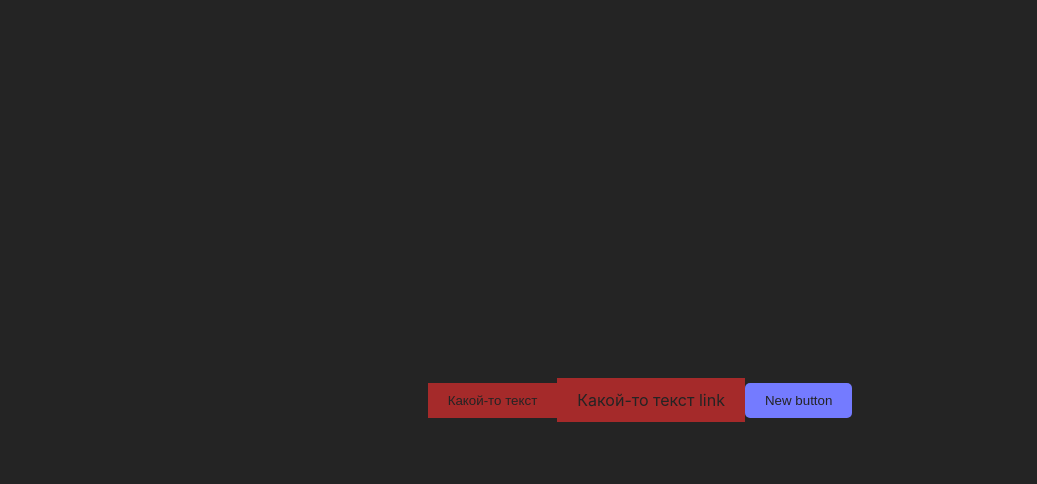
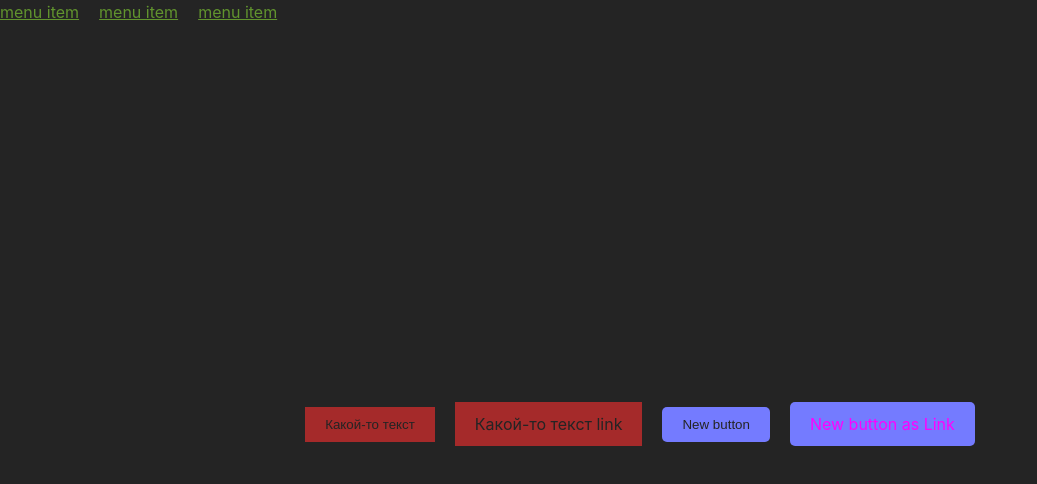
Before and after one commit to Zaitsev-AV/portfolio_2.0, a React (Vite) app: page / in a window 1280 px wide. Shown: the top 484 px of the page, without its empty margins (0-1037 px from the left). Built offline with nearby package versions, Linux system fonts and the light colour scheme.

Commit message:
feat: add globalStyles and theme provider

```diff
--- a/src/App.tsx
+++ b/src/App.tsx
@@ -1,8 +1,16 @@
 import styled from "styled-components";
+import {MyAnimation} from "@/styles/animations/Animations.tsx";
 
 export function App() {
   return (
     <div>
+      <Menu>
+        <ul>
+          <li><a href="">menu item</a></li>
+          <li><a href="">menu item</a></li>
+          <li><a href="">menu item</a></li>
+        </ul>
+      </Menu>
       <Wrapper>
         <StyledBtn>
           Какой-то текст
@@ -11,6 +19,7 @@ export function App() {
           Какой-то текст link
         </StyledBtn>
         <SupperButton>New button</SupperButton>
+        <SupperButton as={Link}>New button as Link</SupperButton>
       </Wrapper>
     </div>
   )
@@ -26,14 +35,60 @@ const StyledBtn = styled.button`
 
   color: #242424;
 `
+
+
+const Link = styled.a`
+  color: magenta;
+  background-color: aqua;
+
+`
+
 const Wrapper = styled.div`
   display: flex;
   height: 100vh;
   justify-content: center;
   align-items: center;
+  gap: 20px;
+
+  & button {
+    cursor: pointer;
+  }
+
+  ${Link} {
+    cursor: zoom-in;
+  }
+  @media screen and (max-width: 800px) {
+    flex-direction: column;
+  }
 `
 
 const SupperButton = styled(StyledBtn)`
   border-radius: 5px;
   background-color: #747bff;
+
+  &:hover {
+    background-color: burlywood;
+  }
+
+  &:last-child:hover {
+    background-color: chartreuse;
+  }
+  &:hover {
+    animation: ${MyAnimation} 2s ease infinite;
+  }
 `
+
+const Menu = styled.nav`
+  ul {
+    display: flex;
+    padding: 0;
+    list-style: none;
+
+    li > a {
+      color: #61942e;
+    }
+    li + li {
+      margin-left: 20px;
+    }
+  }
+`
--- a/src/main.tsx
+++ b/src/main.tsx
@@ -1,10 +1,13 @@
-import React from 'react'
 import ReactDOM from 'react-dom/client'
 import './index.css'
 import {App} from "@/App.tsx";
+import {GlobalStyles} from "@/styles/GlobalStyles.tsx";
+import {ThemeProvider} from "styled-components";
+import {theme} from "@/styles/Theme.styled.tsx";
 
 ReactDOM.createRoot(document.getElementById('root')!).render(
-  <React.StrictMode>
-    <App />
-  </React.StrictMode>,
+  <ThemeProvider theme={theme}>
+    <App/>
+    <GlobalStyles/>
+  </ThemeProvider>,
 )
--- /dev/null
+++ b/src/styles/GlobalStyles.tsx
@@ -0,0 +1,16 @@
+import {createGlobalStyle} from "styled-components";
+
+export const GlobalStyles = createGlobalStyle `
+  *,
+  *:before,
+  *:after {
+    margin: 0;
+    padding: 0;
+    box-sizing: border-box;
+  }
+
+  body {
+    background-color: #242424;
+  }
+
+`
--- /dev/null
+++ b/src/styles/Theme.styled.tsx
@@ -0,0 +1,10 @@
+export const theme = {
+  colors: {
+    primary: 'black',
+    secondary: 'pink',
+    grey: {
+      dark: '#545151',
+      light: '#b6b3b3'
+    }
+  }
+}
--- /dev/null
+++ b/src/styles/animations/Animations.tsx
@@ -0,0 +1,10 @@
+import {keyframes} from "styled-components";
+
+export const MyAnimation = keyframes `
+  from {
+    transform: rotate(0deg);
+  }
+  to {
+    transform: rotate(360deg);
+  }
+`
```
